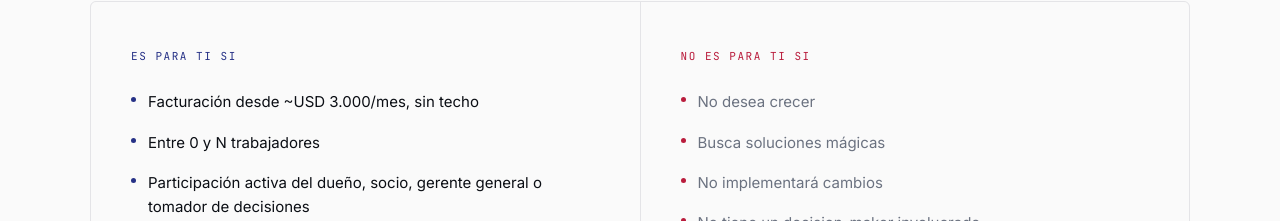
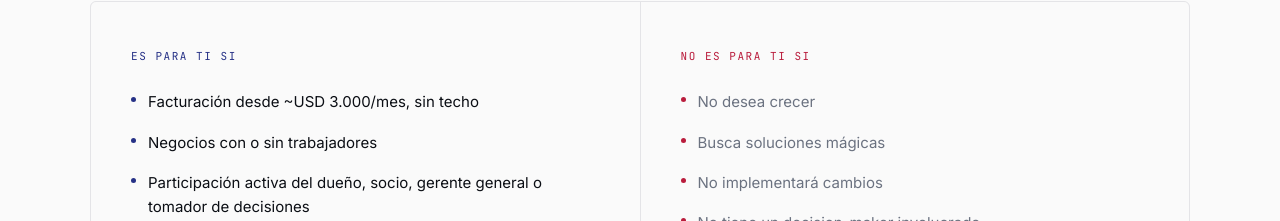
Before and after one commit to estebancontreras1968-dev/atlas-discovery-web, a Next.js app: page / in a window 1280 px wide. Shown: the part 5299-5520 px from the top of the page. Built offline with nearby package versions, Linux system fonts and the light colour scheme.

Commit message:
actualiza la frase

```diff
--- a/components/AudienceSection.tsx
+++ b/components/AudienceSection.tsx
@@ -2,7 +2,7 @@ import Reveal from "@/components/Reveal";
 
 const fits = [
   "Facturación desde ~USD 3.000/mes, sin techo",
-  "Entre 0 y N trabajadores",
+  "Negocios con o sin trabajadores",
   "Participación activa del dueño, socio, gerente general o tomador de decisiones",
   "Quiere crecer",
   "Está dispuesto a implementar cambios",
```
